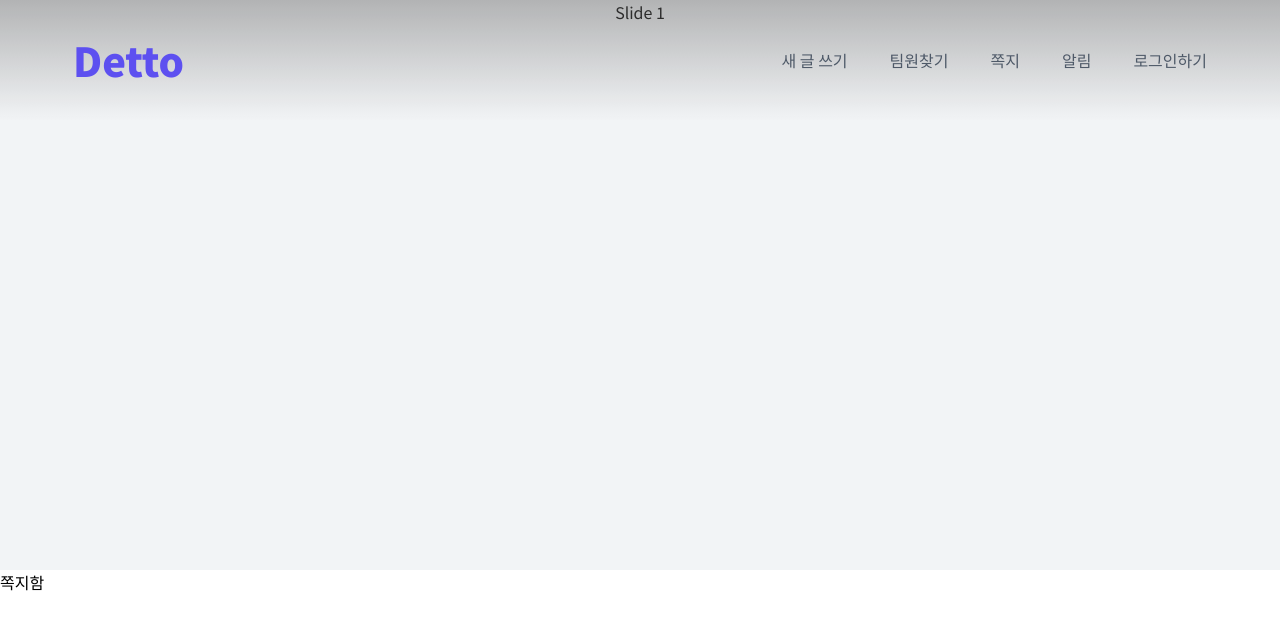
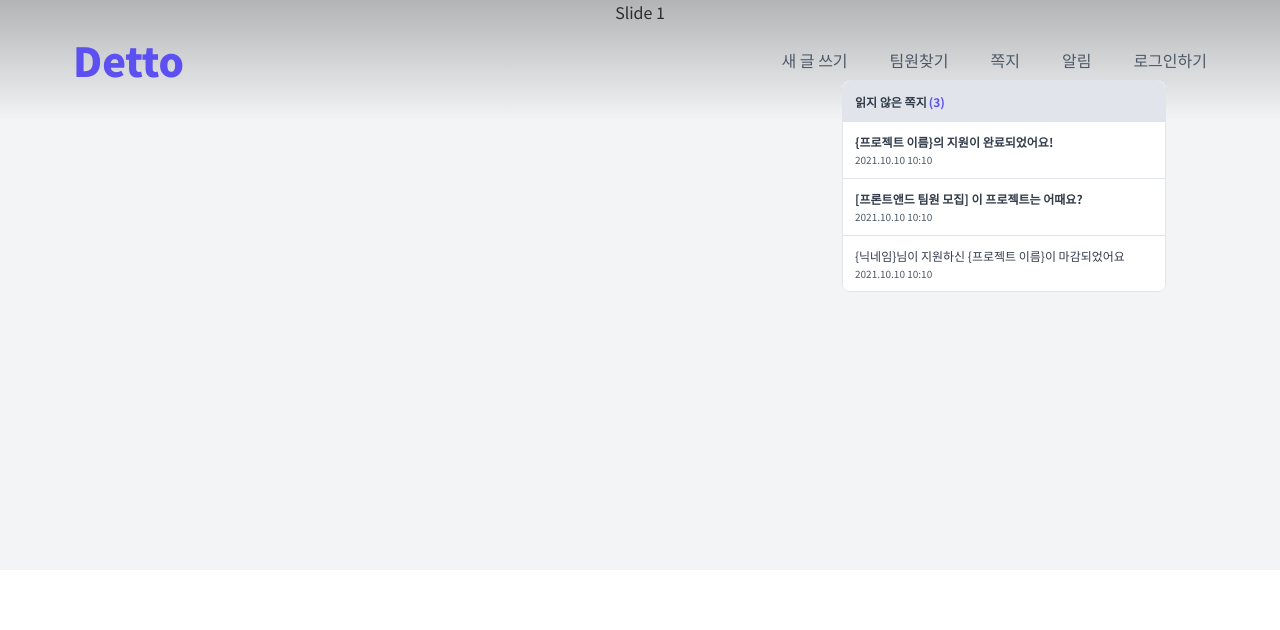
Before and after one commit to Team-Detto/Detto, a React (Create React App) app: page / in a window 1280 px wide. Both pictures are taken after a click on the item "쪽지". Shown: the top 630 px of the page. Built offline with nearby package versions, Linux system fonts and the light colour scheme.

Commit message:
feat: 쪽지/알림창 레이아웃 구현

```diff
--- a/src/App.tsx
+++ b/src/App.tsx
@@ -1,7 +1,5 @@
 import { Global } from '@emotion/react';
 import reset from 'assets/styles/globalStyled';
-import MessageBox from 'components/popup/MessageBox';
-import NotificationBox from 'components/popup/NotificationBox';
 import Router from 'routes/Router';
 
 function App() {
@@ -9,8 +7,6 @@ function App() {
     <>
       <Global styles={reset} />
       <Router />
-      <NotificationBox />
-      <MessageBox />
     </>
   );
 }
--- a/src/components/Header.tsx
+++ b/src/components/Header.tsx
@@ -3,6 +3,7 @@ import styled from '@emotion/styled';
 import WebContainer from './common/WebContainer';
 import { useEffect, useState } from 'react';
 import usePopup from 'hooks/usePopup';
+import PopupContainer from './popup/PopupContainer';
 
 interface headerTypes {
   isMain: boolean;
@@ -35,6 +36,8 @@ const Header = () => {
     <HeaderContainer isMain={isMain} hideGradient={hideGradient}>
       <WebContainer>
         <HeaderWrapper>
+          {/* 쪽지/알림 팝업창 */}
+          <PopupContainer />
           <LogoBoxH1>
             <Link to={'/'}> Detto</Link>
           </LogoBoxH1>
--- /dev/null
+++ b/src/components/popup/Message.tsx
@@ -0,0 +1,57 @@
+import styled from '@emotion/styled';
+import COLORS from 'assets/styles/colors';
+
+type MessageProps = {
+  title: string;
+  date: string;
+  isRead: boolean;
+};
+
+export default function Message({ title, date, isRead }: MessageProps) {
+  return (
+    <MessageContainer>
+      <MessageTitleDiv isRead={isRead}>{title}</MessageTitleDiv>
+      <MessageDateDiv>{date}</MessageDateDiv>
+    </MessageContainer>
+  );
+}
+
+const MessageContainer = styled.div`
+  display: flex;
+  flex-direction: column;
+  align-items: flex-start;
+  padding: 0.75rem;
+  gap: 0.125rem;
+
+  height: 3.5625rem;
+
+  background: #ffffff;
+
+  border-bottom: 1px solid #e1e5eb;
+`;
+
+const MessageTitleDiv = styled.div<Pick<MessageProps, 'isRead'>>`
+  font-family: 'Noto Sans KR';
+  font-style: normal;
+  font-weight: ${(props) => (props.isRead ? '400' : '700')};
+  font-size: 0.75rem;
+  line-height: 140%;
+
+  display: flex;
+  align-items: center;
+
+  color: ${COLORS.gray850};
+`;
+
+const MessageDateDiv = styled.div`
+  font-family: 'Noto Sans KR';
+  font-style: normal;
+  font-weight: 400;
+  font-size: 0.625rem;
+  line-height: 140%;
+
+  display: flex;
+  align-items: center;
+
+  color: ${COLORS.gray800};
+`;
--- a/src/components/popup/MessageBox.tsx
+++ b/src/components/popup/MessageBox.tsx
@@ -1,4 +1,8 @@
+import styled from '@emotion/styled';
+import COLORS from 'assets/styles/colors';
 import usePopup from 'hooks/usePopup';
+import Message from './Message';
+import { PopupWrapper } from './styles';
 
 export default function MessageBox() {
   const {
@@ -6,5 +10,89 @@ export default function MessageBox() {
     // setMessageBoxOpen
   } = usePopup();
 
-  return <>{messageBoxOpen && <div>쪽지함</div>}</>;
+  return (
+    <>
+      {messageBoxOpen && (
+        <PopupWrapper popup="message">
+          <TitleWrapper>
+            읽지 않은 쪽지 <MessageCountSpan>(3)</MessageCountSpan>
+          </TitleWrapper>
+          <MessageWrapper>
+            {messages.map((message, index) => (
+              <Message
+                key={index}
+                title={message.title}
+                date={message.date}
+                isRead={message.isRead}
+              />
+            ))}
+          </MessageWrapper>
+        </PopupWrapper>
+      )}
+    </>
+  );
 }
+
+const TitleWrapper = styled.div`
+  width: 100%;
+  height: 2.5625rem;
+
+  font-size: 0.75rem;
+  font-weight: 700;
+
+  display: flex;
+  flex-direction: row;
+  align-items: flex-start;
+
+  padding: 0.75rem;
+  gap: 0.125rem;
+
+  background-color: ${COLORS.gray200};
+  color: ${COLORS.gray850};
+`;
+
+const MessageCountSpan = styled.span`
+  color: ${COLORS.violetB500};
+`;
+
+const MessageWrapper = styled.div`
+  overflow-x: hidden;
+  overflow-y: scroll;
+  width: 100%;
+  &::-webkit-scrollbar {
+    display: none;
+  }
+`;
+
+const messages = [
+  {
+    title: '{프로젝트 이름}의 지원이 완료되었어요! ',
+    date: '2021.10.10 10:10',
+    isRead: false,
+  },
+  {
+    title: '[프론트앤드 팀원 모집] 이 프로젝트는 어때요?',
+    date: '2021.10.10 10:10',
+    isRead: false,
+  },
+  {
+    title: '{닉네임}님이 지원하신 {프로젝트 이름}이 마감되었어요',
+    date: '2021.10.10 10:10',
+    isRead: true,
+  },
+  {
+    title: '{프로젝트 이름}의 지원이 완료되었어요! ',
+    date: '2021.10.10 10:10',
+    isRead: false,
+  },
+  {
+    title: '[프론트앤드 팀원 모집] 이 프로젝트는 어때요?',
+    date: '2021.10.10 10:10',
+    isRead: true,
+  },
+  {
+    title: '{닉네임}님이 지원하신 {프로젝트 이름}이 마감되었어요',
+    date: '2021.10.10 10:10',
+    isRead: true,
+  },
+];
--- a/src/components/popup/NotificationBox.tsx
+++ b/src/components/popup/NotificationBox.tsx
@@ -1,4 +1,8 @@
+import styled from '@emotion/styled';
+import COLORS from 'assets/styles/colors';
 import usePopup from 'hooks/usePopup';
+import Message from './Message';
+import { PopupWrapper } from './styles';
 
 export default function NotificationBox() {
   const {
@@ -6,5 +10,89 @@ export default function NotificationBox() {
     // setNotificationBoxOpen
   } = usePopup();
 
-  return <>{notificationBoxOpen && <div>알림함</div>}</>;
+  return (
+    <>
+      {notificationBoxOpen && (
+        <PopupWrapper popup="notification">
+          <TitleWrapper>
+            읽지 않은 알림 <MessageCountSpan>(3)</MessageCountSpan>
+          </TitleWrapper>
+          <MessageWrapper>
+            {messages.map((message, index) => (
+              <Message
+                key={index}
+                title={message.title}
+                date={message.date}
+                isRead={message.isRead}
+              />
+            ))}
+          </MessageWrapper>
+        </PopupWrapper>
+      )}
+    </>
+  );
 }
+
+const TitleWrapper = styled.div`
+  width: 100%;
+  height: 2.5625rem;
+
+  font-size: 0.75rem;
+  font-weight: 700;
+
+  display: flex;
+  flex-direction: row;
+  align-items: flex-start;
+
+  padding: 0.75rem;
+  gap: 0.125rem;
+
+  background-color: ${COLORS.gray200};
+  color: ${COLORS.gray850};
+`;
+
+const MessageCountSpan = styled.span`
+  color: ${COLORS.violetB500};
+`;
+
+const MessageWrapper = styled.div`
+  overflow-x: hidden;
+  overflow-y: scroll;
+  width: 100%;
+  &::-webkit-scrollbar {
+    display: none;
+  }
+`;
+
+const messages = [
+  {
+    title: '{프로젝트 이름}의 지원이 완료되었어요! ',
+    date: '2021.10.10 10:10',
+    isRead: false,
+  },
+  {
+    title: '[프론트앤드 팀원 모집] 이 프로젝트는 어때요?',
+    date: '2021.10.10 10:10',
+    isRead: false,
+  },
+  {
+    title: '{닉네임}님이 지원하신 {프로젝트 이름}이 마감되었어요',
+    date: '2021.10.10 10:10',
+    isRead: true,
+  },
+  {
+    title: '{프로젝트 이름}의 지원이 완료되었어요! ',
+    date: '2021.10.10 10:10',
+    isRead: false,
+  },
+  {
+    title: '[프론트앤드 팀원 모집] 이 프로젝트는 어때요?',
+    date: '2021.10.10 10:10',
+    isRead: true,
+  },
+  {
+    title: '{닉네임}님이 지원하신 {프로젝트 이름}이 마감되었어요',
+    date: '2021.10.10 10:10',
+    isRead: true,
+  },
+];
--- /dev/null
+++ b/src/components/popup/PopupContainer.tsx
@@ -0,0 +1,11 @@
+import MessageBox from './MessageBox';
+import NotificationBox from './NotificationBox';
+
+export default function PopupContainer() {
+  return (
+    <>
+      <NotificationBox />
+      <MessageBox />
+    </>
+  );
+}
--- /dev/null
+++ b/src/components/popup/styles.tsx
@@ -0,0 +1,23 @@
+import styled from '@emotion/styled';
+import COLORS from 'assets/styles/colors';
+
+export const PopupWrapper = styled.div<{ popup: string }>`
+  display: flex;
+  flex-direction: column;
+  align-items: center;
+  padding: 0px;
+
+  position: absolute;
+  width: 20.25rem;
+  height: 13.25rem;
+  // 쪽지/알림함 위치 조정
+  right: ${(props) =>
+    props.popup === 'notification' ? '2.625rem' : '7.125rem'};
+  top: 80px;
+  background-color: ${COLORS.white};
+
+  border-radius: 8px;
+  border: 1px solid ${COLORS.gray200};
+
+  overflow: hidden;
+`;
```
